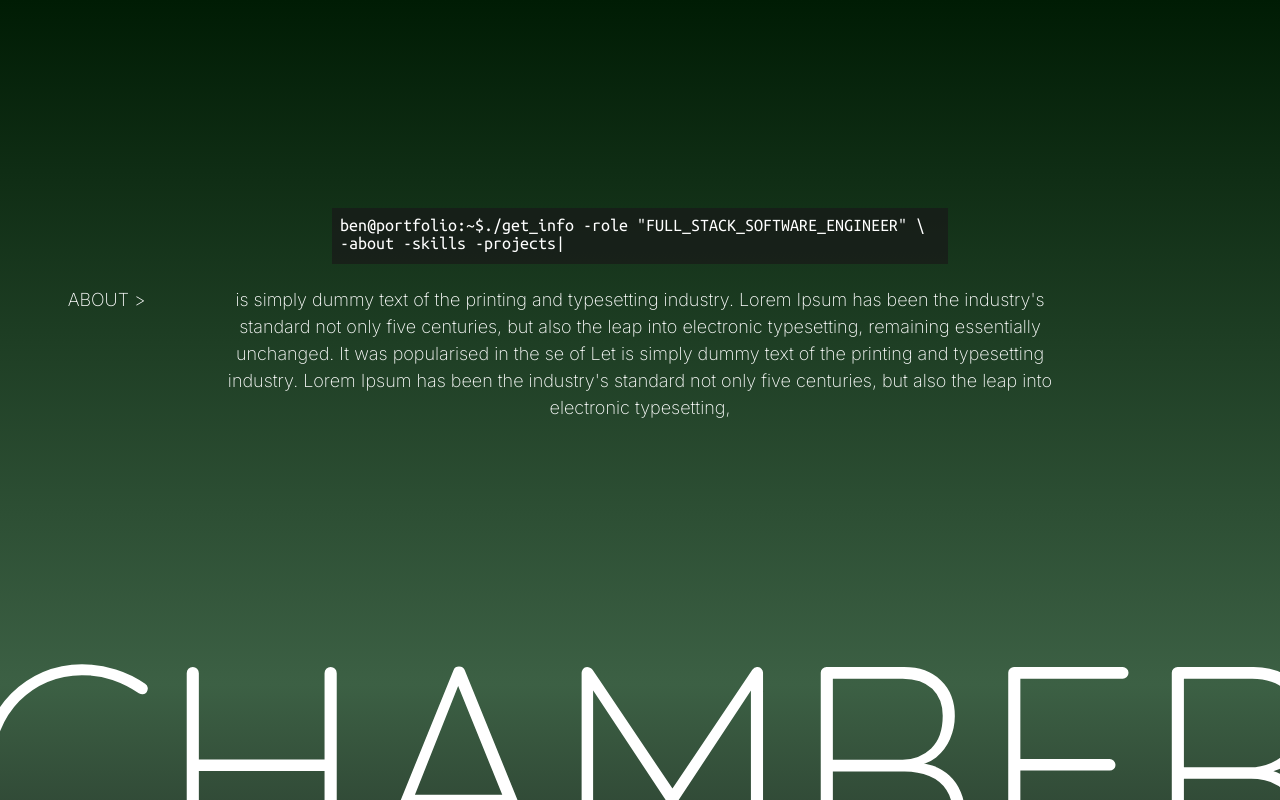
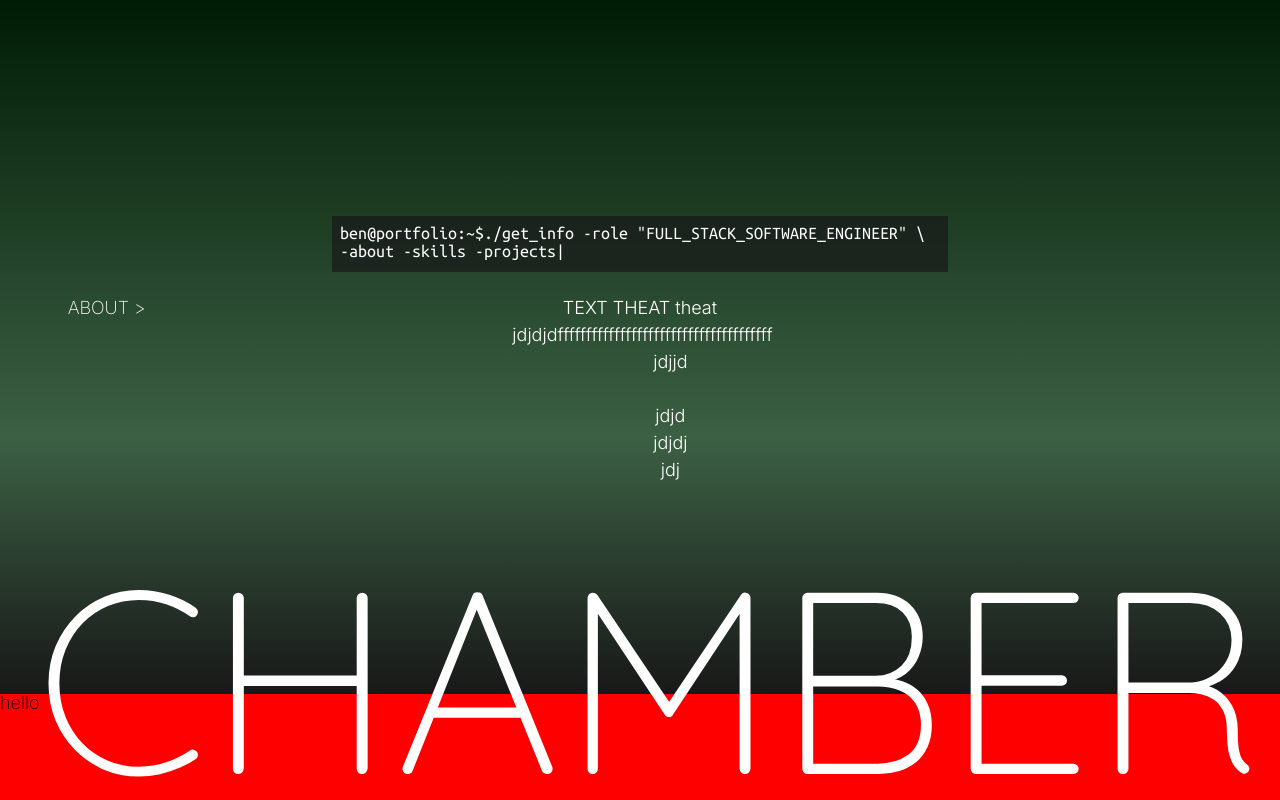
Before and after one commit to Chambo88/portfolio-site, a React (Vite) app: page / in a window 1280 px wide. Shown: the top 800 px of the page. Built offline with nearby package versions, Linux system fonts and the light colour scheme.

Commit message:
added fade in text for about page

```diff
--- a/src/components/About/About.module.css
+++ b/src/components/About/About.module.css
@@ -1,7 +1,12 @@
 .content {
   display: flex;
   flex-direction: column;
-  background-image: linear-gradient(to bottom, #001C04 0%, #3C6044 63%, #181818 100%);
+  background-image: linear-gradient(
+    to bottom,
+    #001c04 0%,
+    #3c6044 63%,
+    #181818 100%
+  );
   align-items: center;
 }
 
@@ -12,39 +17,45 @@
 .textContent {
   display: flex;
   flex-wrap: nowrap;
+  white-space: pre-wrap; /* Ensure white space is preserved */
   text-align: center;
   color: white;
   width: 100%;
   margin-top: 22px;
-  opacity: 1;
-  transition: opacity 5s;
 }
 
-.revealText {
-  opacity: 0;
-}
-
-
-.left, .right {
+.left,
+.right {
   flex: 1;
 }
 
-
 .center {
   flex: 4;
-  white-space: pre-wrap;
-  height: 800px;
+  white-space: pre-wrap; /* Ensure white space is preserved */
+  height: 400px;
+  font-weight: 300;
+  color: white;
+  color: transparent;
+  background-image: linear-gradient(
+    white 0%,
+    white 33%,
+    rgb(255, 255, 255, 0) 66%,
+    rgb(255, 255, 255, 0) 100%
+  );
+  background-clip: text;
+  background-size: 100% 300%;
+  transition: background-position 5s;
 }
 
 .loaderContainer {
   font-family: "Ubuntu Mono", monospace;
   font-weight: 400;
-  background-color: #181818B5;
+  background-color: #181818b5;
   color: white;
   text-align: left;
   width: 600x;
   min-height: 40px;
   min-width: 600px;
   padding: 8px;
-  margin-top: 8px;
+  margin-top: 16px;
 }
--- a/src/components/About/About.tsx
+++ b/src/components/About/About.tsx
@@ -1,6 +1,6 @@
 import { useState } from "react";
 import styles from "./About.module.css";
-import { Loader } from "./Loader.tsx"
+import { Loader } from "./Loader.tsx";
 
 export const About = () => {
   const [loading, setLoading] = useState<boolean>(true);
@@ -9,23 +9,25 @@
     <>
       <div className={styles.content}>
         <div className={styles.spacer}></div>
-          <Loader setLoading={setLoading}/>
-            <div className={styles.textContent}
-              style={{visibility : loading ? 'hidden' : 'visible'}}>
+        <Loader setLoading={setLoading} />
+        <div className={styles.textContent}>
           <h4 className={styles.left}>ABOUT &gt;</h4>
-              <pre className={styles.center}>
-              is simply dummy text of the printing and typesetting industry.
-              Lorem Ipsum has been the industry's standard not only five centuries, but also the leap into electronic typesetting,
-                remaining essentially unchanged. It was popularised in the se of Let
+          <pre
+            className={styles.center}
+            style={{ backgroundPosition: loading ? "bottom" : "top" }}
+          >
+            {`TEXT THEAT theat
+ jdjdjdffffffffffffffffffffffffffffffffffffff
+            jdjjd
 
-                is simply dummy text of the printing and typesetting industry.
-              Lorem Ipsum has been the industry's standard not only five centuries, but also the leap into electronic typesetting,
+            jdjd
+            jdjdj
+            jdj
+          `}
           </pre>
           <div className={styles.right}></div>
         </div>
-
-
       </div>
     </>
-    )
+  );
 };
--- a/src/components/Header/Header.module.css
+++ b/src/components/Header/Header.module.css
@@ -28,7 +28,11 @@
   z-index: 1000;
   width: 100%;
   height: 60px;
-  background-image: linear-gradient(to bottom, rgba(15, 15, 15, 0.9) 0%, rgba(15,15,15,0) 100%);
+  background-image: linear-gradient(
+    to bottom,
+    rgba(15, 15, 15, 0.9) 0%,
+    rgba(15, 15, 15, 0) 100%
+  );
   transition: opacity 0.1s ease-in-out;
 }
 
```
Also changed, not shown: index.html (+6 -1 lines), src/App.tsx (+6 -11 lines), src/components/Header/Header.tsx (+13 -12 lines), src/components/Header/ProjectInfo.ts (+6 -8 lines), src/index.css (+7 -3 lines), src/main.tsx (+9 -9 lines), src/variables.css (line endings or trailing spaces), 1 other file (tests, documents, lock files or other folders). Lines whose indentation alone changed are shown as unchanged.
